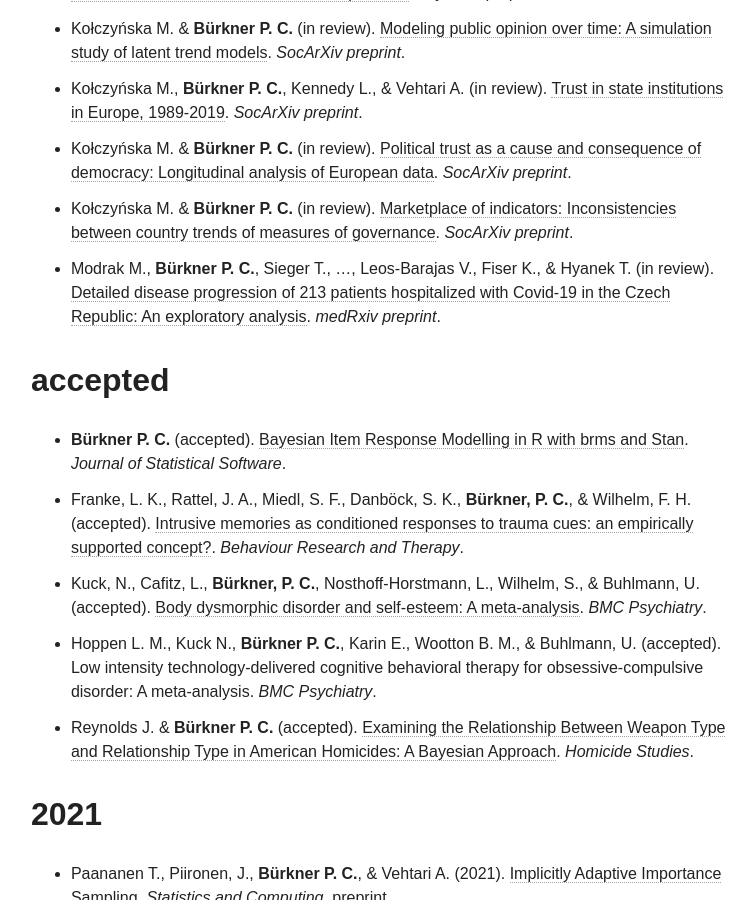
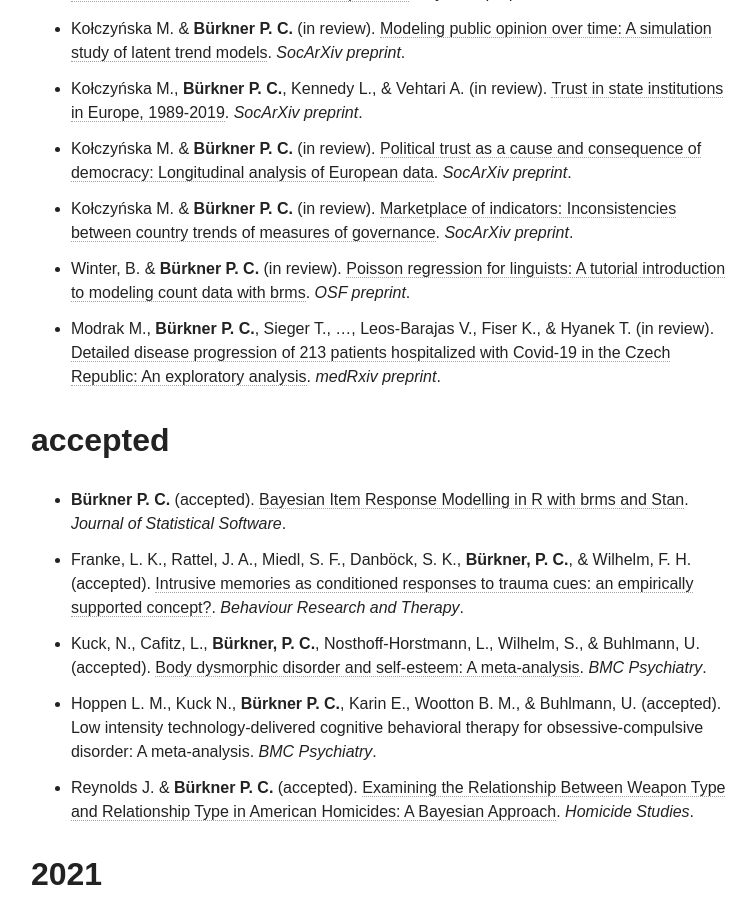
Before and after one commit to paul-buerkner/paul-buerkner.github.io, a Jekyll site: the page built from publications/index.md, in a window 1280 px wide and 900 px high, scrolled down 1421 px. Shown: the whole window, without its empty margins (255-1011 px from the left). Built offline with Jekyll 4.4.1, drawn with Linux system fonts in a browser that asks for light colours; nearby versions of some CDN libraries.

Commit message:
add new preprint

```diff
--- a/publications/index.md
+++ b/publications/index.md
@@ -22,8 +22,8 @@
 * Kołczyńska M., **Bürkner P. C.**, Kennedy L., & Vehtari A. (in review). [Trust in state institutions in Europe, 1989-2019](https://osf.io/preprints/socarxiv/3v5g7/). *SocArXiv preprint*.
 * Kołczyńska M. & **Bürkner P. C.** (in review). [Political trust as a cause and consequence of democracy: Longitudinal analysis of European data](https://osf.io/preprints/socarxiv/79dth/). *SocArXiv preprint*.
 * Kołczyńska M. & **Bürkner P. C.** (in review). [Marketplace of indicators: Inconsistencies between country trends of measures of governance](https://osf.io/preprints/socarxiv/u8gsc/). *SocArXiv preprint*.
-* Modrak M., **Bürkner P. C.**, Sieger T., ..., Leos-Barajas V., Fiser K., & Hyanek T. (in review).
-[Detailed disease progression of 213 patients hospitalized with Covid-19 in the Czech Republic: An exploratory analysis](https://www.medrxiv.org/content/10.1101/2020.12.03.20239863v1). *medRxiv preprint*.
+* Winter, B. & **Bürkner P. C.** (in review). [Poisson regression for linguists: A tutorial introduction to modeling count data with brms](https://osf.io/93kaf/). *OSF preprint*.
+* Modrak M., **Bürkner P. C.**, Sieger T., ..., Leos-Barajas V., Fiser K., & Hyanek T. (in review). [Detailed disease progression of 213 patients hospitalized with Covid-19 in the Czech Republic: An exploratory analysis](https://www.medrxiv.org/content/10.1101/2020.12.03.20239863v1). *medRxiv preprint*.
 
 ## accepted
 
```
